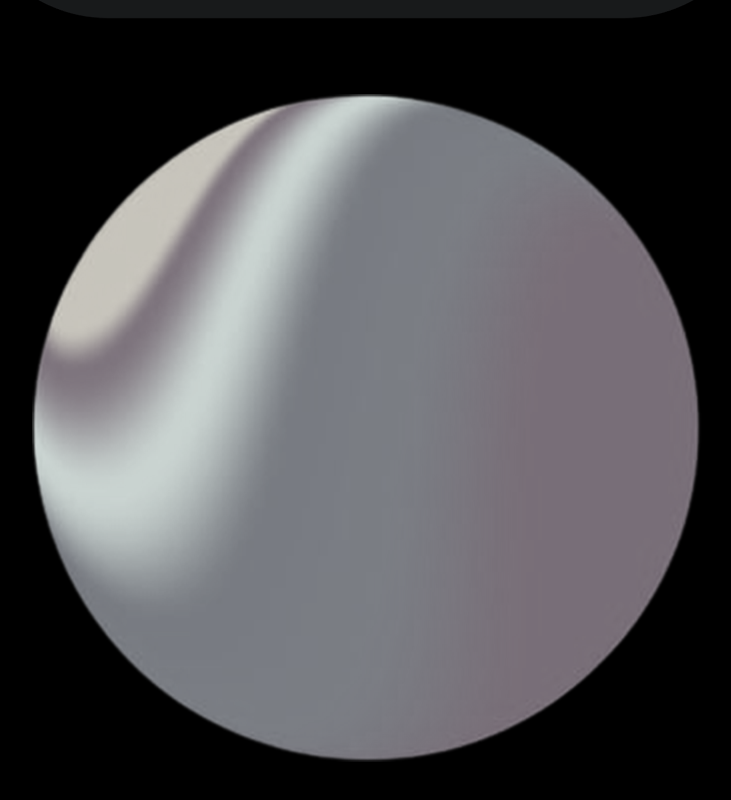
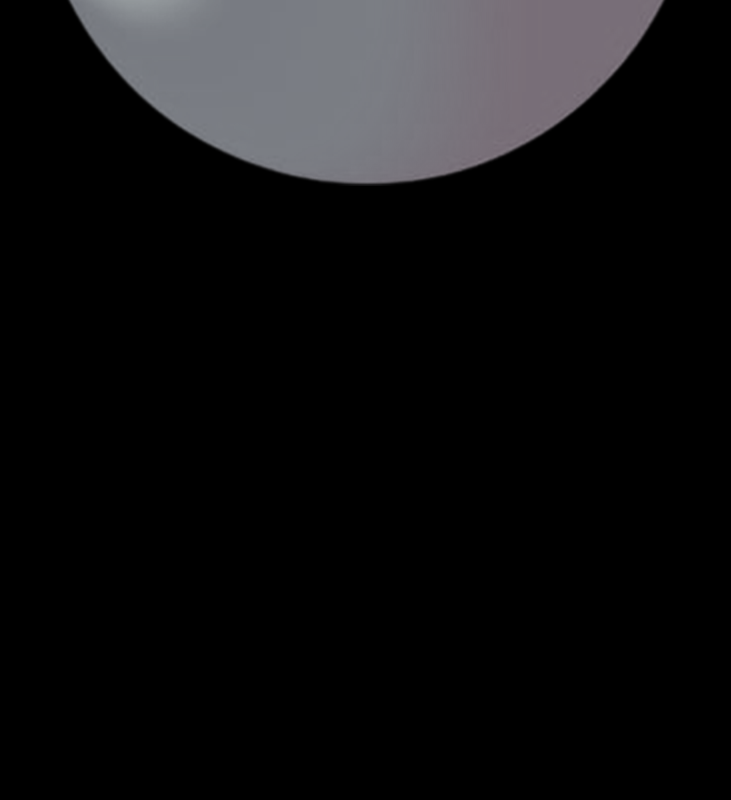
Before and after one commit to bllakcn/bilal-website, a SvelteKit app: page / in a window 1280 px wide. Shown: the part 11068-11868 px from the top of the page, without its empty margins (34-765 px from the left). Built offline with nearby package versions, Linux system fonts and the light colour scheme.

Commit message:
implement header transition and refactor navbar

```diff
--- a/src/lib/About.svelte
+++ b/src/lib/About.svelte
@@ -1,4 +1,4 @@
-<section class='relative bg-black text-neutral-300 flex flex-col justify-center items-center pb-16'>
+<section id="about" class='relative bg-black text-neutral-300 flex flex-col justify-center items-center pb-16'>
   <div class='absolute md:hidden bg-neutral-800 w-11/12 h-60 left-5 top-2 -rotate-3'></div>
   <h2 class='z-10 text-center text-neutral-200 text-xl my-10'><span class='highlight-about relative z-10 text-2xl font-black'>About</span> Me</h2>
   <div class='z-10 text-center w-11/12 mx-auto max-w-lg'>
--- a/src/lib/Contact.svelte
+++ b/src/lib/Contact.svelte
@@ -14,7 +14,7 @@
 ]
 </script>
 
-    <section class='bg-black text-neutral-300 pb-16 flex flex-col justify-center'>
+<section id="contact" class='bg-black text-neutral-300 pb-16 flex flex-col justify-center'>
   <h2 class='z-10 text-center text-neutral-200 text-xl my-10'><span class='highlight-contact relative z-10 text-2xl font-black'>Contact</span> Me</h2>
   <div class='contact-items flex gap-5 justify-center py-8'>
     <a href={contacts[0].link} target='_blank'rel="noreferrer">
--- a/src/lib/Navbar.svelte
+++ b/src/lib/Navbar.svelte
@@ -1,19 +1,8 @@
 <script lang="ts">
-  let y: number;
-  let scrolled: boolean = false;
-
-  $: {
-    if(y > 100){
-        scrolled = true;
-      } else {
-        scrolled = false;
-      }
-  }
-
+  export let scrolled: boolean;
 </script>
 
-<svelte:window bind:scrollY={y}/>
-<aside class:scrolled class="text-stone-400 fixed right-0 text-right p-5 pr-3 hidden lg:block">
+<aside class:scrolled class="text-stone-400 fixed right-0 text-right p-5 pr-3 lg:block">
   <ul class="mr-5 text-xs leading-loose tracking-wider font-medium">
     <li><a href="#about">About</a></li>
     <li><a href="#toolset">Toolset</a></li>
@@ -35,10 +24,12 @@
 <style>
   aside {
     transition: all .5s;
-
     direction: rtl;
+    visibility: hidden;
+    opacity: 0;
   }
   aside.scrolled{
+    visibility: visible;
     opacity: .5;
     padding: .5rem auto;
   }
--- a/src/lib/Projects.svelte
+++ b/src/lib/Projects.svelte
@@ -1,3 +1,17 @@
 <section id="projects">
+  <h2 class='text-center text-neutral-200 text-xl my-10'>My <span class='highlight-tools relative z-10 text-2xl font-black'>Projects</span></h2>
   <h3>My Projects</h3>
 </section>
+
+<style>
+  .highlight-tools::before{
+  content: '';
+  width: 100px;
+  height: 20px;
+  left: -5px;
+  bottom: -4px;
+  background-color: rgba(49, 46, 129,.5);
+  position: absolute;
+  z-index: -1;
+}
+</style>
--- a/src/lib/Toolset.svelte
+++ b/src/lib/Toolset.svelte
@@ -32,7 +32,7 @@
 ]
 </script>
 
-<section class='bg-black text-neutral-300 flex flex-col justify-center pb-16'>
+<section id="toolset" class='bg-black text-neutral-300 flex flex-col justify-center pb-16'>
   <h2 class='text-center text-neutral-200 text-xl my-10'>My <span class='highlight-tools relative z-10 text-2xl font-black'>Toolset</span></h2>
   <div class='mx-auto text-center'>
     <p class='font-thin mx-6 text-sm tracking-widest'>Front-end development</p>
--- a/src/routes/+layout.svelte
+++ b/src/routes/+layout.svelte
@@ -1,5 +1,5 @@
 <script>
   import '../app.css'
+</script>
 
-</script>
 <slot />
--- a/src/routes/+page.svelte
+++ b/src/routes/+page.svelte
@@ -1,5 +1,16 @@
 <script lang="ts">
   import './index.css'
+
+  let y: number;
+  let scrolled: boolean = false;
+
+  $: {
+    if(y > 40){
+        scrolled = true;
+      } else {
+        scrolled = false;
+      }
+  }
 
   import profile from '$lib/assets/profile.jpg'
   import About from '$lib/About.svelte'
@@ -11,9 +22,10 @@
   const motto: string = '{/*Tech Enthusiast*/}'
 </script>
 
+<svelte:window bind:scrollY={y}/>
 
 <div class="flex flex-col">
-  <header class="flex flex-col lg:flex-row justify-center items-center mx-auto lg:mx-0 lg:gap-9 my-10">
+  <header class="flex flex-col lg:flex-row justify-center items-center mx-auto lg:mx-0 lg:gap-9" class:scrolled>
     <img class="max-w-xs h-auto p-5 rounded-full" src={profile} alt="profile">
     <div class="text-center lg:text-left lg:mx-32">
       <span class="mb-4 text-3xl tracking-wider text-transparent bg-clip-text bg-gradient-to-b from-stone-400 via-stone -400 to-transparent">Hi!</span>
@@ -22,11 +34,21 @@
       <span class="p-0 m-0 tracking-wide text-l font-mono select-none text-stone-500">{motto}</span>
     </div>
   </header>
-  <main class="text-stone-200">
+  <main class:scrolled class="text-stone-200 bg-black pt-20">
     <About/>
     <Toolset/>
     <Projects/>
     <Contact/>
   </main>
-  <Navbar />
+  <Navbar scrolled={scrolled} />
 </div>
+
+<style>
+  header {
+    transition: all .5s;
+    height: 100vh;
+  }
+  header.scrolled {
+    height: 0vh;
+  }
+</style>
```
Lines whose indentation alone changed are shown as unchanged.
